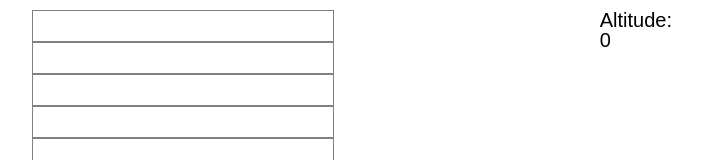
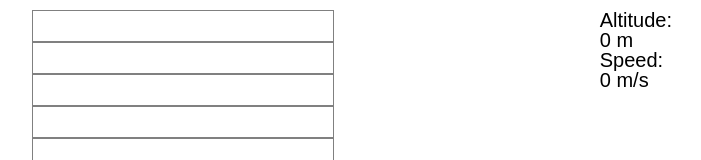
Before and after one commit to joelsalminen/space-rocket-simulator, a React app in the folder src/: page / in a window 1280 px wide. Shown: the top 160 px of the page, without its empty margins (288-989 px from the left). Built offline with nearby package versions, Linux system fonts and the light colour scheme; what redux-immutable-state-invariant would draw is missing.

Commit message:
Speed added to RocketData.

```diff
--- a/src/components/App.js
+++ b/src/components/App.js
@@ -9,7 +9,7 @@ const App = ({ rocket }) => {
   return (
     <div className="App">
       <Map />
-      <RocketData altitude={rocket.altitude} />
+      <RocketData altitude={rocket.altitude} speed={rocket.speed} />
       <RocketControls />
     </div>
   );
--- a/src/components/RocketData/RocketData.js
+++ b/src/components/RocketData/RocketData.js
@@ -1,11 +1,13 @@
 import React from 'react';
 import './RocketData.css';
 
-const RocketData = props => {
+const RocketData = ({ altitude, speed }) => {
   return (
     <div className="RocketData">
       <p>Altitude: </p>
-      {props.altitude}
+      <p>{altitude} m</p>
+      <p>Speed: </p>
+      <p>{speed} m/s</p>
     </div>
   );
 };
```
